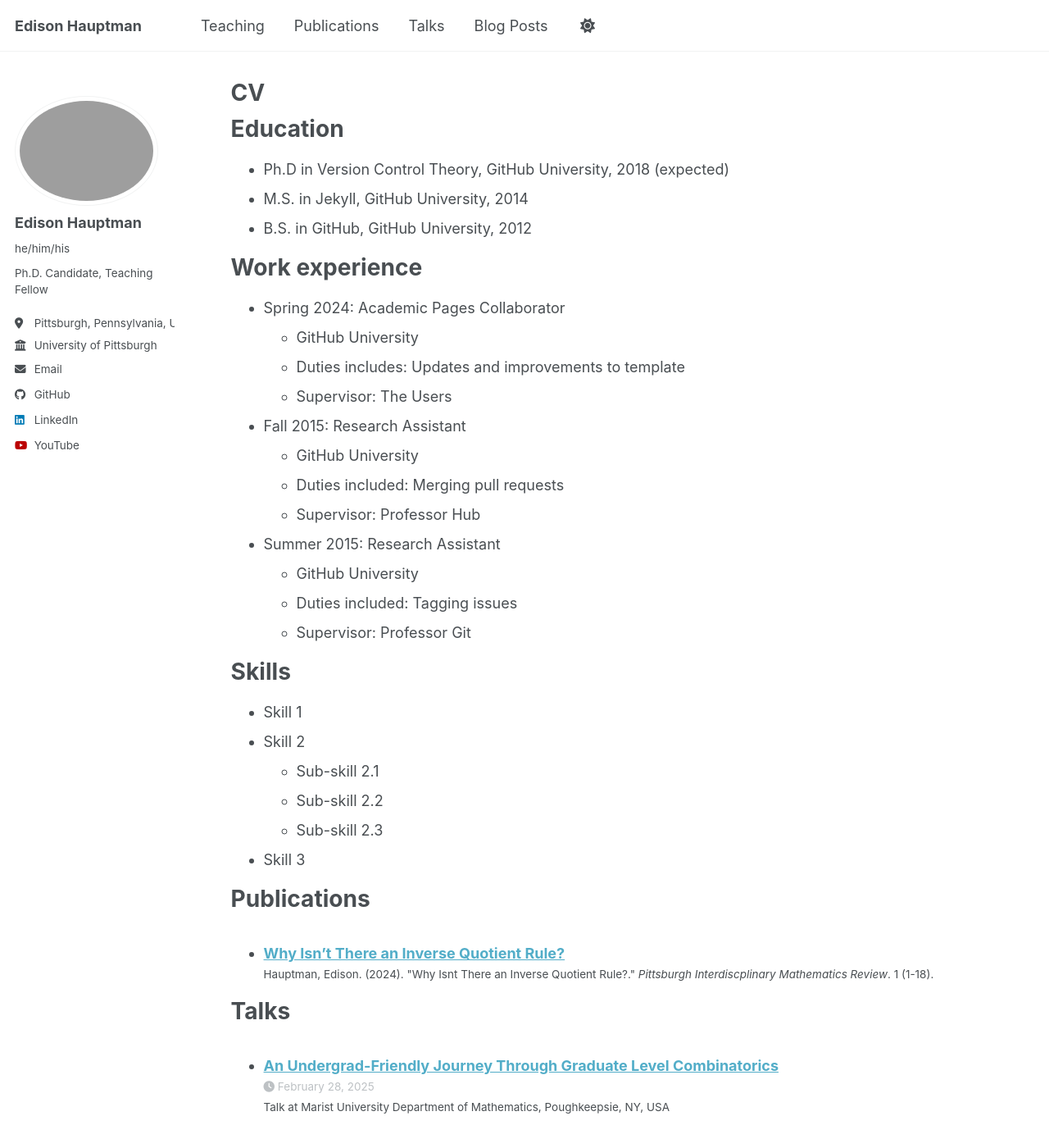
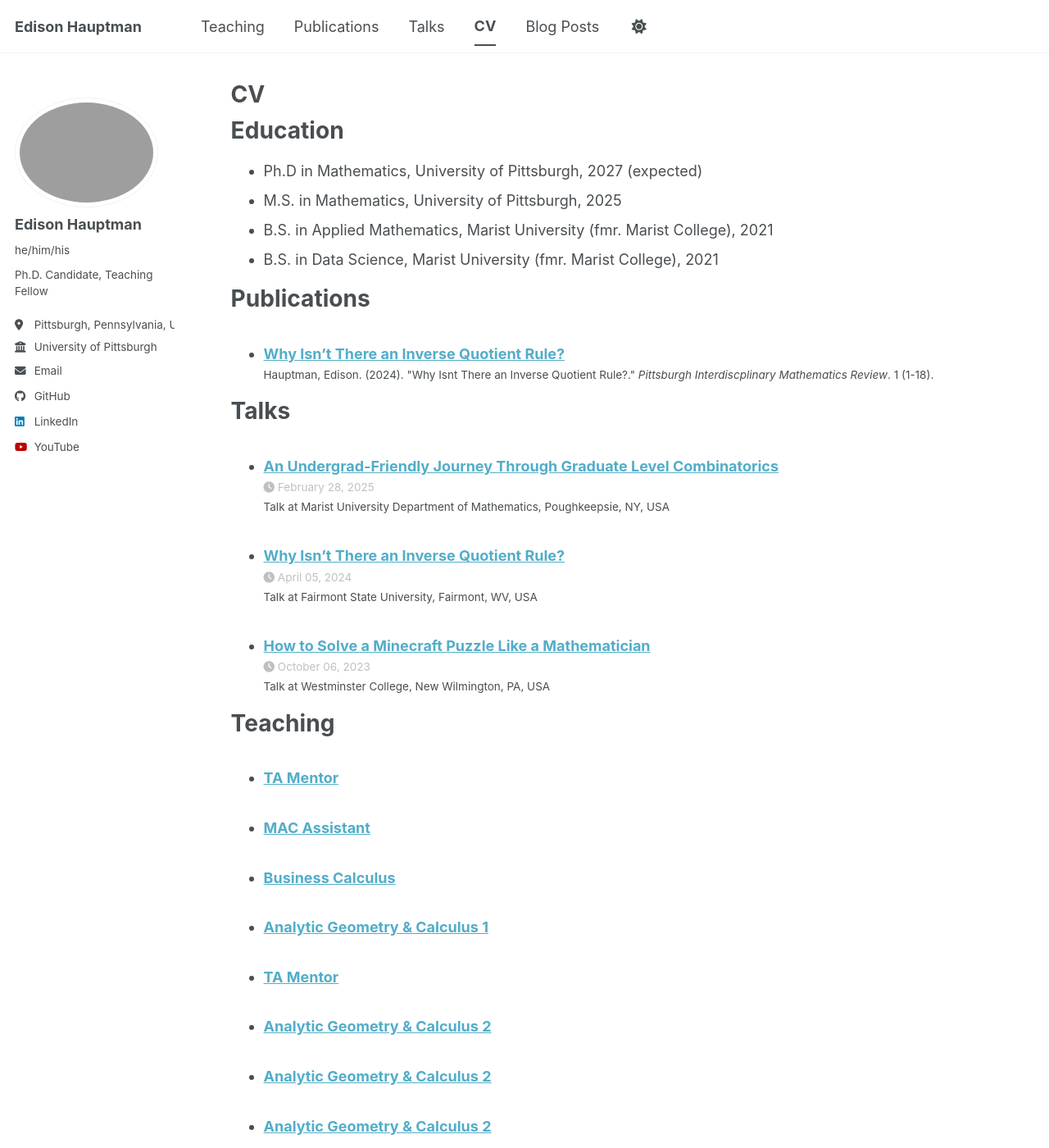
Before and after one commit to edihau/edihau.github.io, a Jekyll site: the page built from _pages/cv.md, in a window 1280 px wide and 1400 px high. Shown: the whole window at 82% size. Built offline with Jekyll 4.4.1, drawn with Linux system fonts in a browser that asks for light colours; a script bundle is joined from its source files by our own code; library files that are not in the unit come from our copies; some of the changed text lies outside the part shown.

Commit message:
Include CV, update to include degrees and remove incomplete information.

```diff
--- a/_data/navigation.yml
+++ b/_data/navigation.yml
@@ -17,8 +17,8 @@
   - title: "Talks"
     url: /talks/
 
-  # - title: "CV"
-  #   url: /cv/
+  - title: "CV"
+    url: /cv/
 
   # - title: "Portfolio"
   #   url: /portfolio/
--- a/_pages/cv.md
+++ b/_pages/cv.md
@@ -11,11 +11,12 @@
 
 Education
 ======
-* Ph.D in Version Control Theory, GitHub University, 2018 (expected)
-* M.S. in Jekyll, GitHub University, 2014
-* B.S. in GitHub, GitHub University, 2012
+* Ph.D in Mathematics, University of Pittsburgh, 2027 (expected)
+* M.S. in Mathematics, University of Pittsburgh, 2025
+* B.S. in Applied Mathematics, Marist University (fmr. Marist College), 2021
+* B.S. in Data Science, Marist University (fmr. Marist College), 2021
 
-Work experience
+<!-- Work experience
 ======
 * Spring 2024: Academic Pages Collaborator
   * GitHub University
@@ -39,7 +40,7 @@
   * Sub-skill 2.1
   * Sub-skill 2.2
   * Sub-skill 2.3
-* Skill 3
+* Skill 3 -->
 
 Publications
 ======
@@ -59,6 +60,6 @@
     {% include archive-single-cv.html %}
   {% endfor %}</ul>
 
-Service and leadership
+<!-- Service and leadership
 ======
-* Currently signed in to 43 different slack teams
+* Currently signed in to 43 different slack teams -->
```
